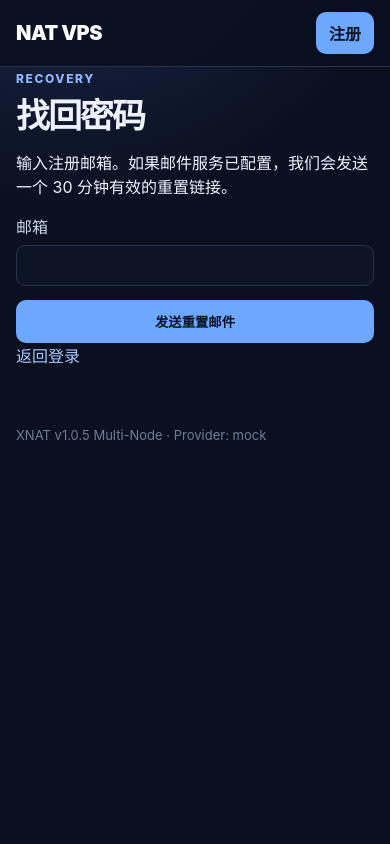
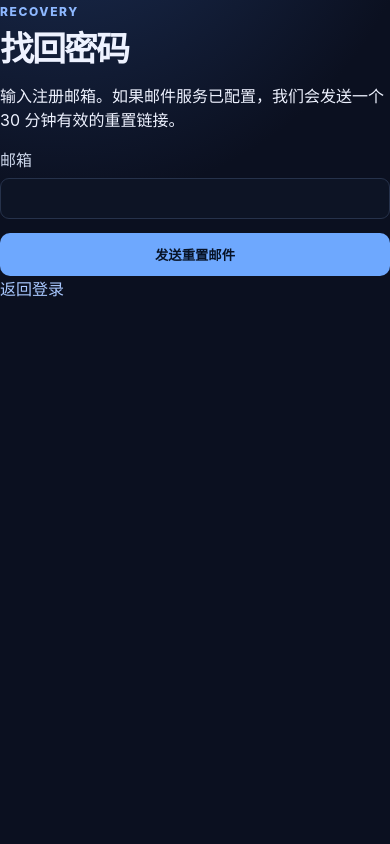
Before and after one commit to kkx999/xnat, a FastAPI app: page /forgot-password in a window 390 px wide. Run offline with FastAPI, Linux system fonts and the light colour scheme; some libraries are stand-ins or nearby versions.

Commit message:
ui: add dedicated responsive auth shell

```diff
--- a/panel/app/templates/base.html
+++ b/panel/app/templates/base.html
@@ -18,11 +18,13 @@
     })();
   </script>
   <link rel="stylesheet" href="{{ url_for('static', path='/style.css') }}?v={{ static_asset_version('style.css') }}">
+  <link rel="stylesheet" href="{{ url_for('static', path='/v106.css') }}?v={{ static_asset_version('v106.css') }}">
 </head>
 {% set is_home_area = request.url.path == '/' %}
 {% set is_admin_area = request.url.path.startswith('/admin') %}
-{% set is_client_area = user and not is_admin_area and request.url.path != '/' and request.url.path not in ['/login', '/register'] %}
-<body class="{% if is_admin_area %}admin-body{% elif is_client_area %}client-body{% elif is_home_area %}home095-body{% endif %}">
+{% set is_auth_area = request.url.path in ['/login', '/login/2fa', '/register', '/forgot-password', '/reset-password'] %}
+{% set is_client_area = user and not is_admin_area and not is_auth_area and request.url.path != '/' %}
+<body class="{% if is_admin_area %}admin-body{% elif is_client_area %}client-body{% elif is_auth_area %}auth-v106-body{% elif is_home_area %}home095-body{% endif %}">
 
 {% if is_admin_area %}
   <main class="admin-wrap">
@@ -170,6 +172,10 @@
           </div>
         {% endif %}
 
+{% elif is_auth_area %}
+  <main class="auth-v106-main">
+    {% if flash %}<div class="flash auth-v106-flash {{ flash.kind }}" role="status" aria-live="polite">{{ flash.message }}</div>{% endif %}
+
 {% else %}
   <header class="topbar">
     <div class="wrap nav">
@@ -210,10 +216,12 @@
       </main>
     </section>
   </div>
+{% elif is_auth_area %}
+  </main>
 {% else %}
   </main>
   <footer class="wrap footer">
-    XNAT v1.0.5 Multi-Node · Provider: {{ provider_name }}
+    XNAT v{{ panel_version }} Multi-Node · Provider: {{ provider_name }}
   </footer>
 {% endif %}
 
@@ -241,5 +249,6 @@
 </div>
 {% endif %}
 <script src="{{ url_for('static', path='/client.js') }}?v={{ static_asset_version('client.js') }}" defer></script>
+<script src="{{ url_for('static', path='/v106.js') }}?v={{ static_asset_version('v106.js') }}" defer></script>
 </body>
 </html>
```
